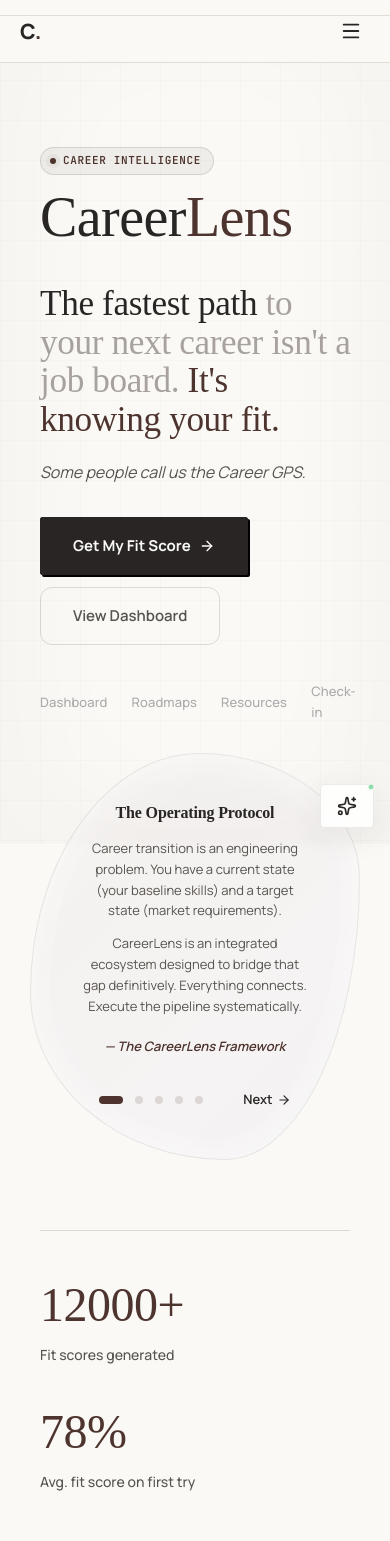
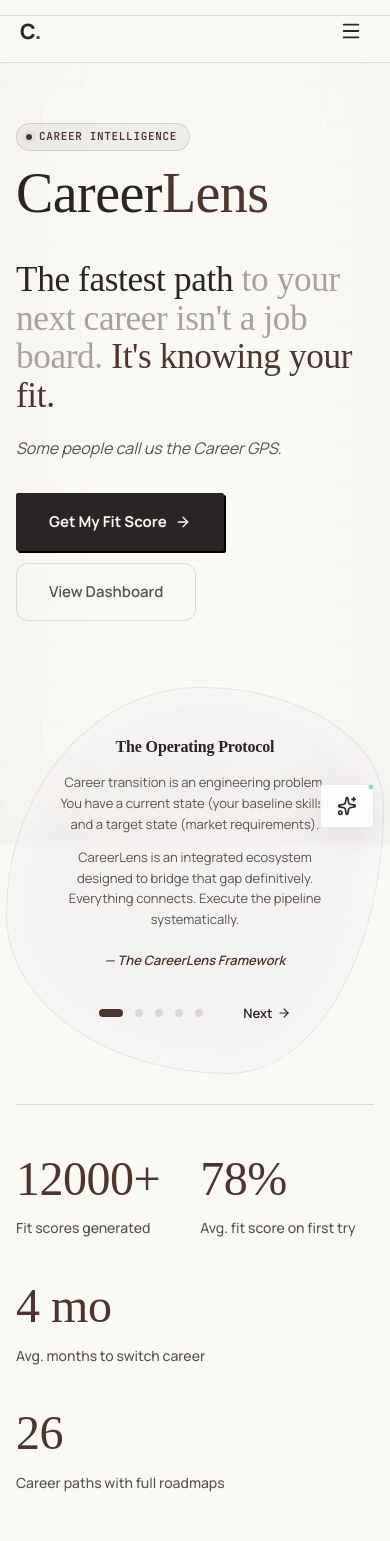
Before and after one commit to anshrajput2708/career-lens, a Next.js app: page / in a window 390 px wide. Shown: the top 1541 px of the page. Built offline with nearby package versions, Linux system fonts and the light colour scheme; a web font is replaced by a local one.

Commit message:
fix: mobile responsive home page - fluid padding, hide quicklinks, responsive grid

```diff
--- a/src/app/globals.css
+++ b/src/app/globals.css
@@ -493,6 +493,13 @@ input, textarea, select {
 
   /* Cards — remove hover lift on touch */
   .card:hover { transform: none; }
+
+  /* Hero quick-links row — hidden on mobile (in hamburger already) */
+  .hero-quicklinks { display: none !important; }
+
+  /* Wide feature card — full width on mobile */
+  [style*="gridColumn: \"span 2\""],
+  [style*="grid-column: span 2"] { grid-column: span 1 !important; }
 }
 
 @media (max-width: 480px) {
--- a/src/app/page.tsx
+++ b/src/app/page.tsx
@@ -175,7 +175,7 @@ const S = {
     zIndex: 2,
     maxWidth: 1160,
     margin: "0 auto",
-    padding: "0 40px",
+    padding: "0 clamp(16px, 4vw, 40px)",
   },
   card: {
     background: "#fff",
@@ -517,8 +517,9 @@ export default function HomePage() {
       {/* ═══════════════════ 1. HERO ═══════════════════ */}
       <motion.section
         style={{
-          position: "relative", zIndex: 2, maxWidth: 1160, margin: "0 auto", padding: "48px 40px 80px",
-          y: heroY, opacity: heroOpacity
+          position: "relative", zIndex: 2, maxWidth: 1160, margin: "0 auto",
+          padding: "clamp(24px, 5vw, 48px) clamp(16px, 4vw, 40px) clamp(40px, 6vw, 80px)",
+          y: heroY, opacity: heroOpacity,
         }}
       >
         <div style={{ display: "flex", flexWrap: "wrap", gap: 40, alignItems: "center" }}>
@@ -585,11 +586,12 @@ export default function HomePage() {
               </Magnetic>
             </motion.div>
 
-            {/* Social-style links row */}
+            {/* Quick-links row — hidden on mobile (links are in hamburger menu) */}
             <motion.div
               initial={{ opacity: 0 }}
               animate={{ opacity: 1 }}
               transition={{ delay: 0.5 }}
+              className="hero-quicklinks"
               style={{ display: "flex", gap: 24, alignItems: "center" }}
             >
               {[
@@ -671,7 +673,7 @@ export default function HomePage() {
         </div>
 
         {/* Staggered grid — ossai style */}
-        <div style={{ display: "grid", gridTemplateColumns: "1fr 1fr", gap: 20 }}>
+        <div style={{ display: "grid", gridTemplateColumns: "repeat(auto-fit, minmax(min(100%, 360px), 1fr))", gap: 20 }}>
 
           {/* Wide card — Fit Score */}
           <motion.div
```
